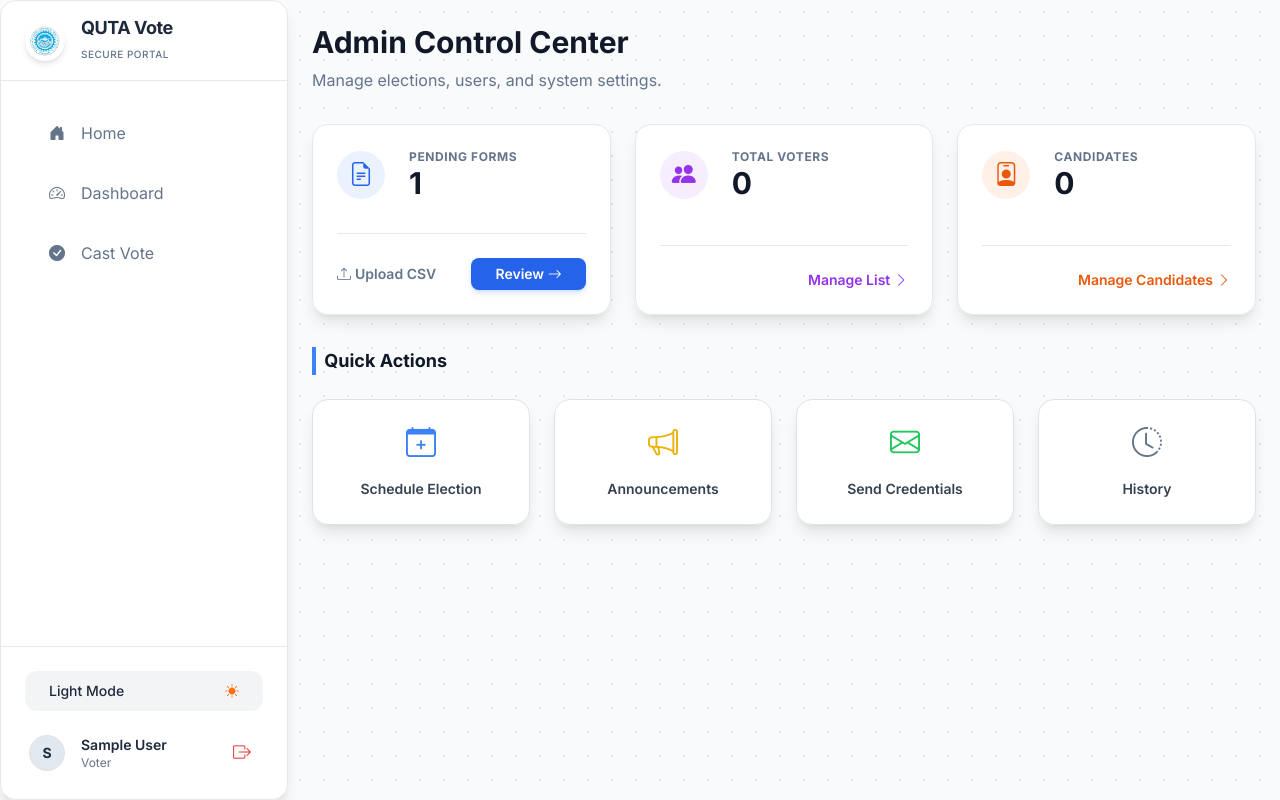
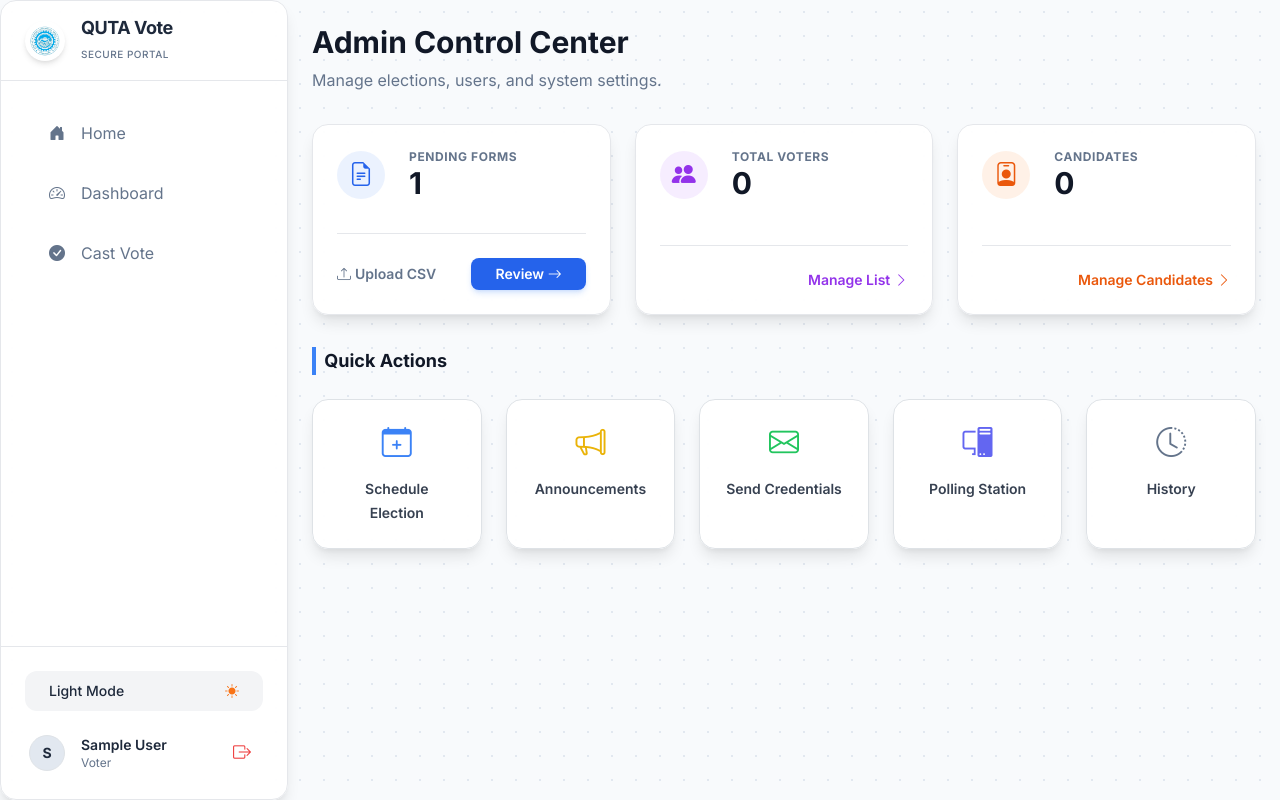
Before and after one commit to Hassnain16302/quta-voting-system, a Flask app: page /admin in a window 1280 px wide. Run offline with Flask 3, Linux system fonts and the light colour scheme; the visitor is signed in with stand-in values (Sample User, id 1); data comes from the database, SQL or seed files in the repository; data that the repository does not hold is empty; some libraries are stand-ins or nearby versions.

Commit message:
Polling station

```diff
--- a/templates/admin_panel.html
+++ b/templates/admin_panel.html
@@ -109,19 +109,29 @@
 {% endif %}
 
 <h3 class="text-lg font-bold text-gray-900 dark:text-white mb-4 pl-1 border-l-4 border-blue-500">&nbsp;Quick Actions</h3>
-<div class="grid grid-cols-2 md:grid-cols-4 gap-4">
+<!-- ✅ CHANGED: md:grid-cols-4 is now md:grid-cols-5 to accommodate the new button -->
+<div class="grid grid-cols-2 md:grid-cols-5 gap-4">
     <a href="{{ url_for('routes.assign_election') }}" class="glass-panel p-6 rounded-2xl text-center hover:bg-gray-50 dark:hover:bg-white/10 transition-all group border hover:border-blue-500/30">
         <div class="text-3xl text-blue-500 mb-3 group-hover:scale-110 transition-transform"><i class="bi bi-calendar-plus"></i></div>
         <span class="text-sm font-semibold text-gray-700 dark:text-slate-300">Schedule Election</span>
     </a>
+
     <a href="{{ url_for('routes.manage_announcements') }}" class="glass-panel p-6 rounded-2xl text-center hover:bg-gray-50 dark:hover:bg-white/10 transition-all group border hover:border-yellow-500/30">
         <div class="text-3xl text-yellow-500 mb-3 group-hover:scale-110 transition-transform"><i class="bi bi-megaphone"></i></div>
         <span class="text-sm font-semibold text-gray-700 dark:text-slate-300">Announcements</span>
     </a>
+
     <a href="{{ url_for('routes.send_credentials') }}" class="glass-panel p-6 rounded-2xl text-center hover:bg-gray-50 dark:hover:bg-white/10 transition-all group border hover:border-green-500/30">
         <div class="text-3xl text-green-500 mb-3 group-hover:scale-110 transition-transform"><i class="bi bi-envelope"></i></div>
         <span class="text-sm font-semibold text-gray-700 dark:text-slate-300">Send Credentials</span>
     </a>
+
+    <!-- ✅ NEW: Polling Station Button -->
+    <a href="{{ url_for('routes.admin_offline_voters') }}" class="glass-panel p-6 rounded-2xl text-center hover:bg-gray-50 dark:hover:bg-white/10 transition-all group border hover:border-indigo-500/30">
+        <div class="text-3xl text-indigo-500 mb-3 group-hover:scale-110 transition-transform"><i class="bi bi-pc-display"></i></div>
+        <span class="text-sm font-semibold text-gray-700 dark:text-slate-300">Polling Station</span>
+    </a>
+
     <a href="{{ url_for('routes.elections_history') }}" class="glass-panel p-6 rounded-2xl text-center hover:bg-gray-50 dark:hover:bg-white/10 transition-all group border hover:border-slate-500/30">
         <div class="text-3xl text-slate-500 mb-3 group-hover:scale-110 transition-transform"><i class="bi bi-clock-history"></i></div>
         <span class="text-sm font-semibold text-gray-700 dark:text-slate-300">History</span>
```
